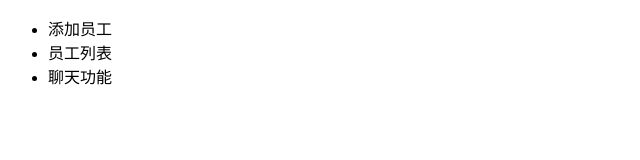
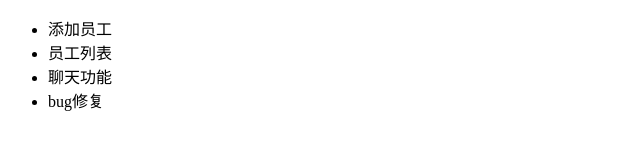
Before and after one commit to CrystalPCZ/emp, a plain HTML site: page index.html in a window 1280 px wide. Shown: the full height of the page, 0-640 px from the left. Drawn offline with Linux system fonts and the light colour scheme.

Commit message:
在bug分支完成bug修复

```diff
--- a/index.html
+++ b/index.html
@@ -10,6 +10,7 @@
         <li>添加员工</li>
         <li>员工列表</li>
         <li>聊天功能</li>
+        <li>bug修复</li>
     </ul>
 </body>
 </html>
```
